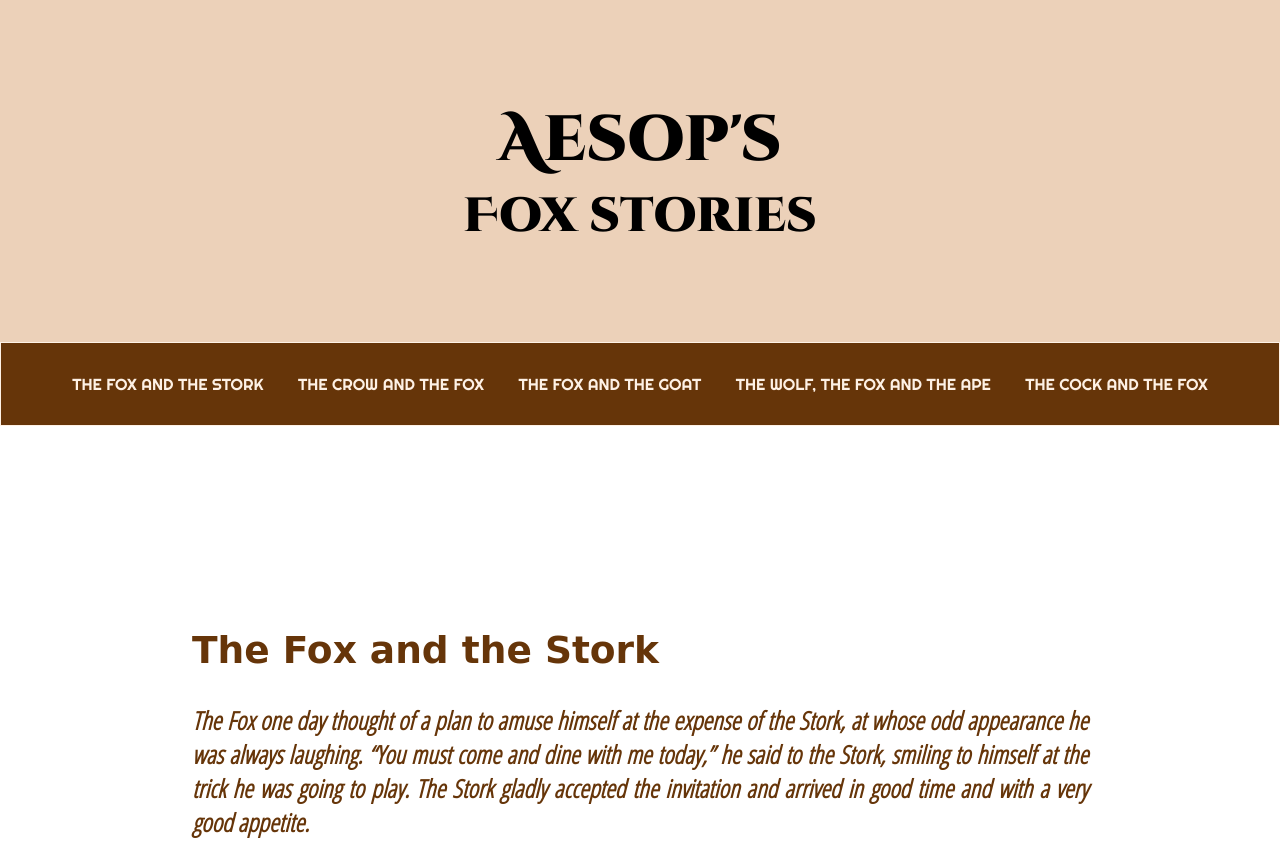
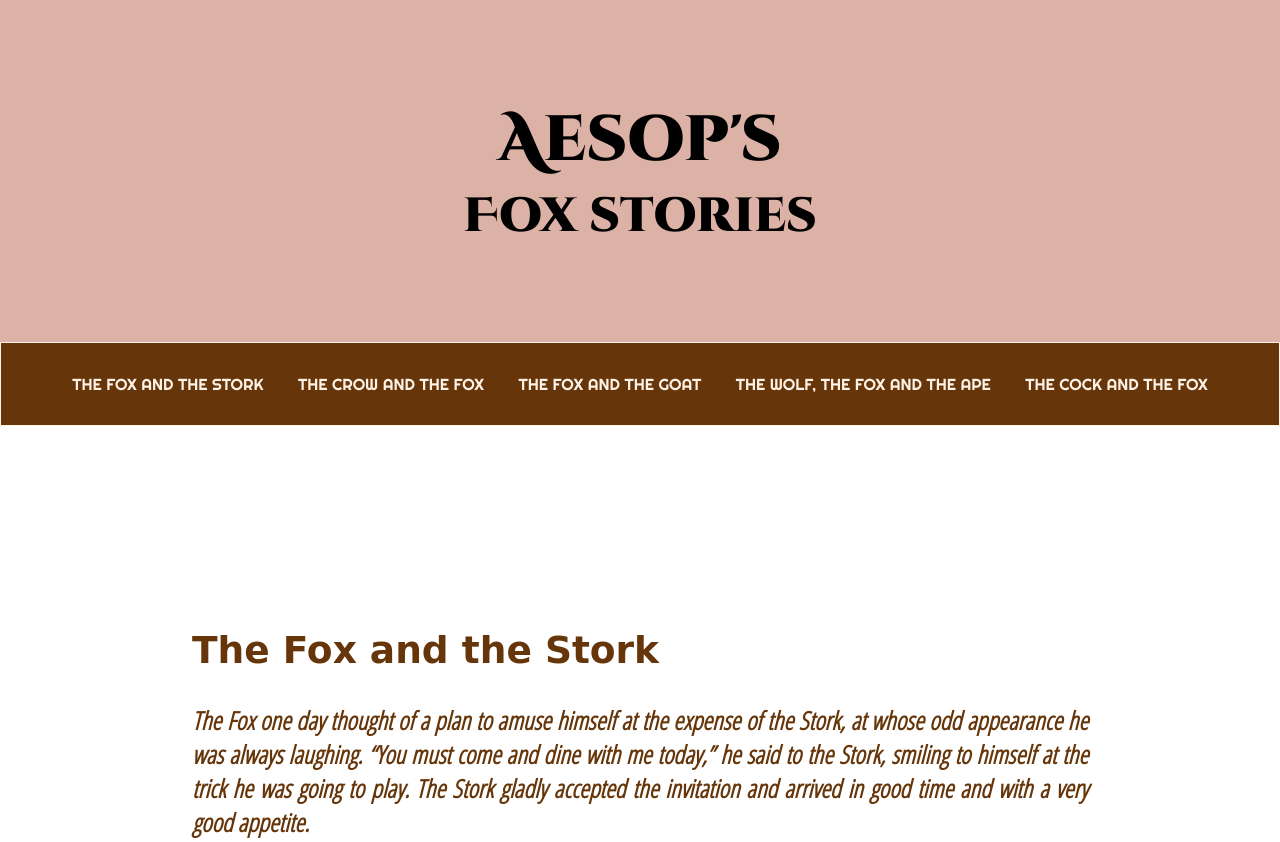
Before and after one commit to juliettetaillefer/D3_projet1_esope, a plain HTML site: page index.html in a window 1280 px wide. Shown: the top 842 px of the page. Drawn offline with nearby package versions, Linux system fonts and the light colour scheme; a web font is replaced by a local one.

Commit message:
change header background color
test modif changement couleur de fond

```diff
--- a/css/master.css
+++ b/css/master.css
@@ -8,7 +8,7 @@ body {
 }
 
 header {
-  background-color:#ecd1b9;
+  background-color: rgba(186, 102, 79, 0.5);
   background-size: cover;
   padding-top: 5px;
   width: auto;
```
